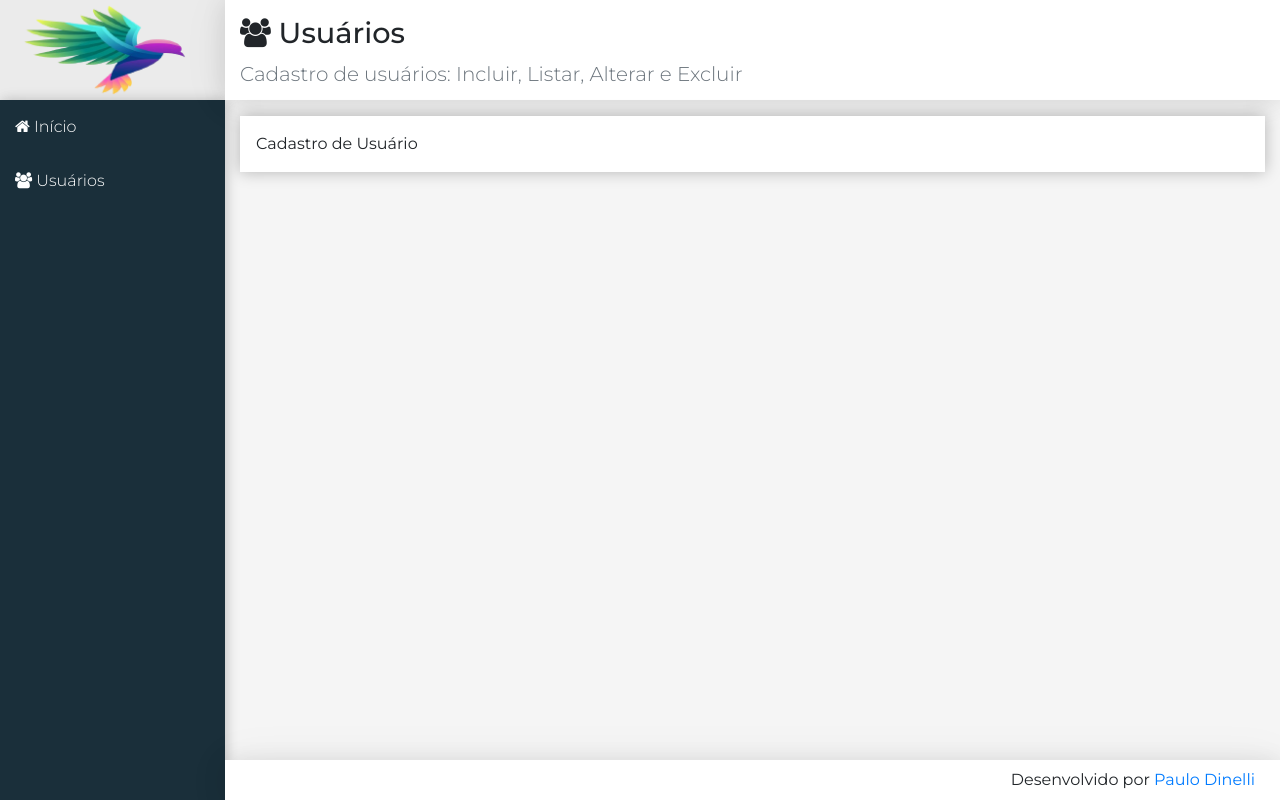
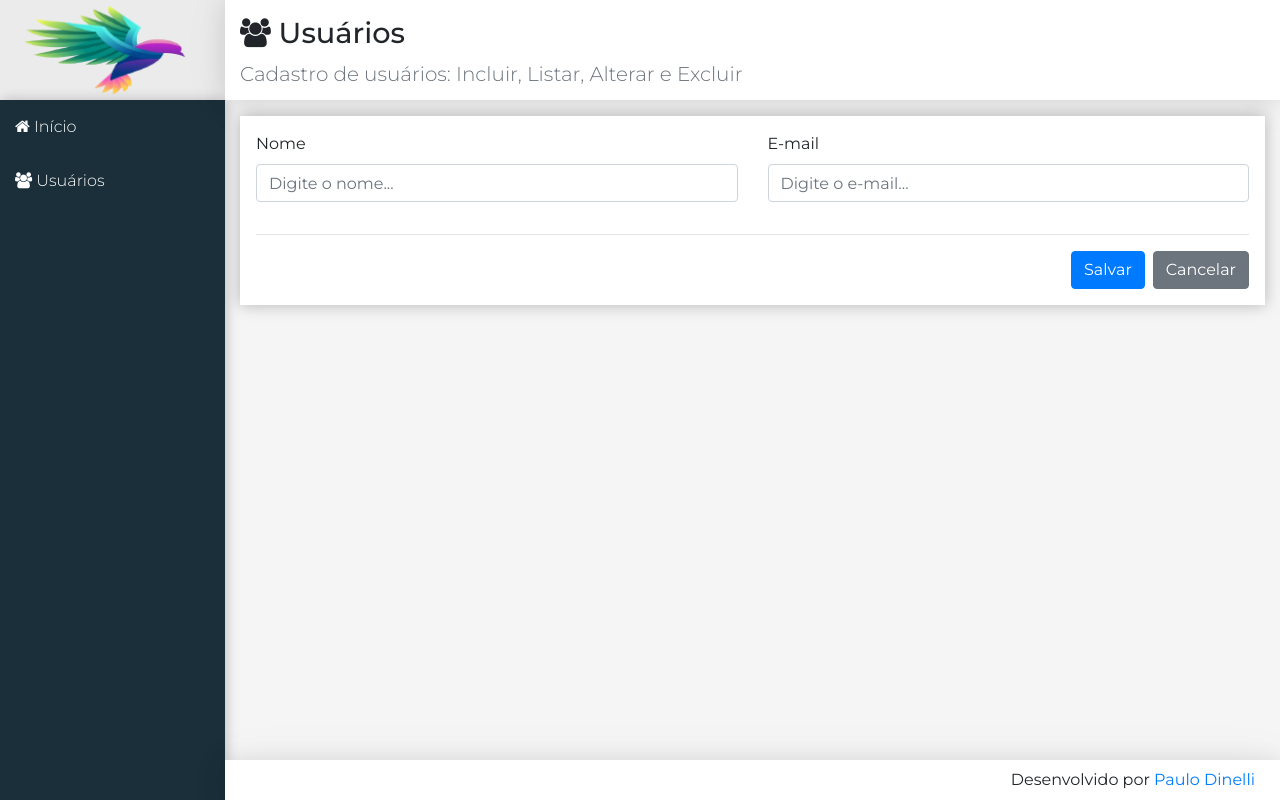
Before and after one commit to pgdinelli/Tela-de-Cadastro-React, a React (Vite) app in the folder frontend/: page /users in a window 1280 px wide. Built offline with nearby package versions, Linux system fonts and the light colour scheme.

Commit message:
formulário de cadastro implementado

```diff
--- a/frontend/src/components/user/UserCrud.jsx
+++ b/frontend/src/components/user/UserCrud.jsx
@@ -1,5 +1,6 @@
 import React, { Component } from "react";
 import Main from '../template/Main';
+import axios from 'axios';
 
 const headerProps = {
     icon: 'users',
@@ -7,11 +8,89 @@
     subtitle: 'Cadastro de usuários: Incluir, Listar, Alterar e Excluir'
 }
 
+const baseUrl = 'http://localhost:3001/users'
+
+const initialState = {
+    user: { name: '', email: '' },
+    list: []
+}
+
 export default class UserCrud extends Component {
+    state = {...initialState}
+
+    clear() {
+        this.setState({user: initialState.user})
+    }
+
+    save() {
+        const user = this.state.user
+        const method = user.id ? 'put' : 'post'
+        const url = user.id ? `${baseUrl}/${user.id}` : baseUrl
+
+        axios[method](url, user)
+            .then(res => {
+                const list = this.getUpdatedList(res.data)
+                this.setState({ user: initialState.user, list })
+            })
+    }
+
+    getUpdatedList(user) {
+        const list = this.state.list.filter(u => u.id !== user.id)
+        list.unshift(user)
+        return list
+    }
+
+    updateField(event) {
+        const user = { ...this.state.user }
+        user[event.target.name] = event.target.value
+        this.setState({ user })
+    }
+
+    renderForm() {
+        return (
+            <div className="form">
+                <div className="row">
+                    <div className="col-12 col-md-6">
+                        <div className="form-group">
+                            <label htmlFor="#">Nome</label>
+                            <input type="text" className="form-control"
+                                name="name" value={this.state.user.name}
+                                onChange={e => this.updateField(e)}
+                                placeholder="Digite o nome..."/>
+                        </div>
+                    </div>
+
+                    <div className="col-12 col-md-6">
+                        <div className="form-group">
+                            <label htmlFor="#">E-mail</label>
+                            <input type="text" className="form-control"
+                                name="email" value={this.state.user.email}
+                                onChange={e => this.updateField(e)}
+                                placeholder="Digite o e-mail..."/>
+                        </div>
+                    </div>
+                </div>
+
+                <hr />
+                <div className="row">
+                    <div className="col-12 d-flex justify-content-end">
+                        <button className="btn btn-primary" onClick={e => this.save(e)}>
+                            Salvar
+                        </button>
+
+                        <button className="btn btn-secondary ml-2" onClick={e => this.clear(e)}>
+                            Cancelar
+                        </button>
+                    </div>
+                </div>
+            </div>
+        )
+    }
+
     render() {
         return (
             <Main {...headerProps}>
-                Cadastro de Usuário
+                {this.renderForm()}
             </Main>
         )
     }
```
Also changed, not shown: 1 other file (tests, documents, lock files or other folders).
